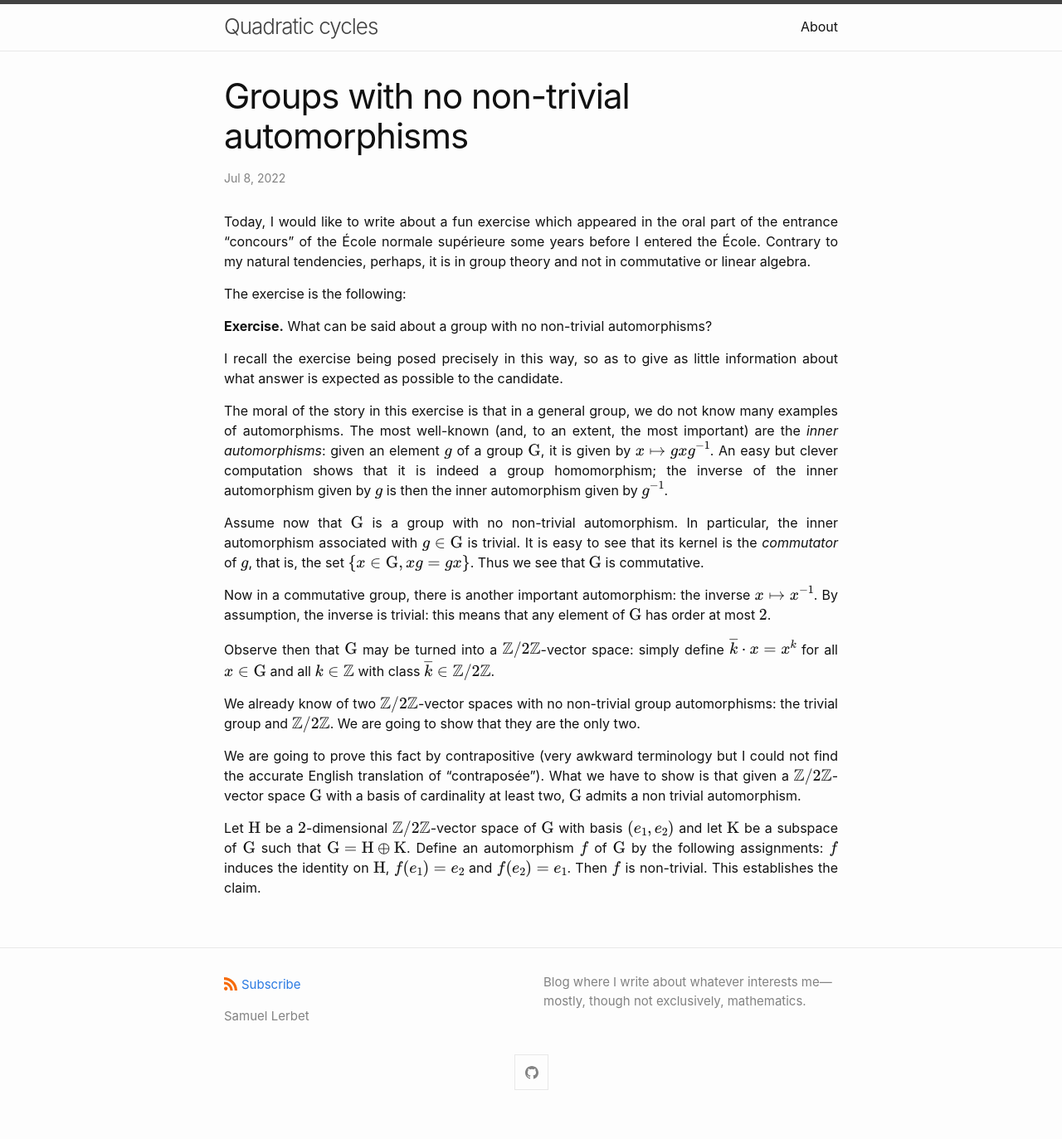
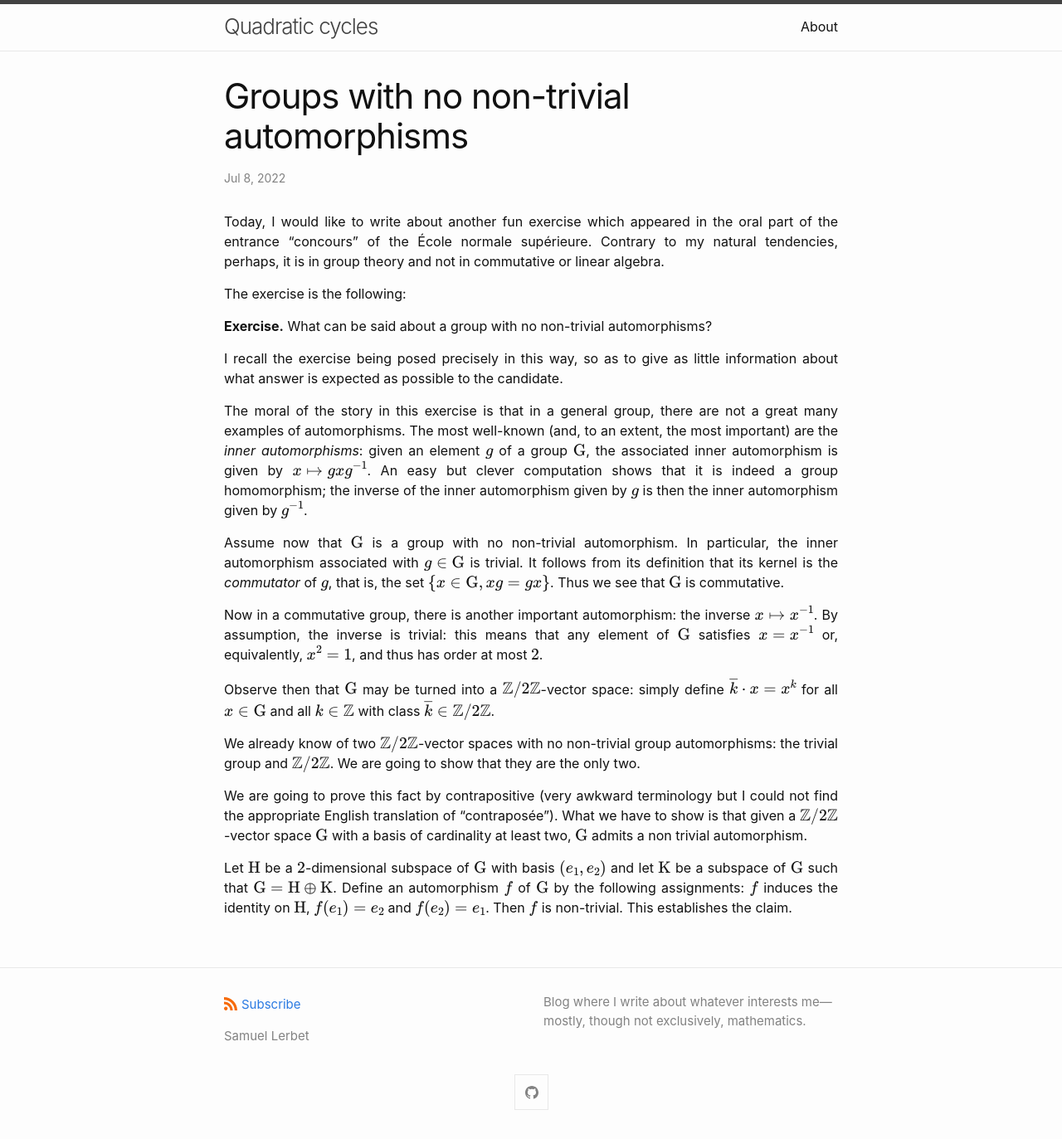
Before and after one commit to samuellerbet/samuellerbet.github.io, a Jekyll site: the page built from _posts/2022-07-08-groups-with-no-non-trivial-automorphisms.markdown, in a window 1280 px wide. Shown: the whole page at 83% size. Built offline with Jekyll 4.4.1, drawn with Linux system fonts in a browser that asks for light colours; formulas are drawn with MathJax 3; before the commit the page ends 1349 px from its top, so only the background shows below that.

Commit message:
corrected a few typos in groups with no non-trivial automorphisms

```diff
--- a/_posts/2022-07-08-groups-with-no-non-trivial-automorphisms.markdown
+++ b/_posts/2022-07-08-groups-with-no-non-trivial-automorphisms.markdown
@@ -5,7 +5,7 @@ date:   2022-07-08 10:42:00 +0200
 categories: miscellaneous-mathematics
 usemathjax: true
 ---
-<p style="text-align:justify;">Today, I would like to write about a fun exercise which appeared in the oral part of the entrance “concours” of the École normale supérieure some years before I entered the École. Contrary to my natural tendencies, perhaps, it is in group theory and not in commutative or linear algebra.</p>
+<p style="text-align:justify;">Today, I would like to write about another fun exercise which appeared in the oral part of the entrance “concours” of the École normale supérieure. Contrary to my natural tendencies, perhaps, it is in group theory and not in commutative or linear algebra.</p>
 
 <p style="text-align:justify;">The exercise is the following:</p>
 
@@ -13,16 +13,16 @@ usemathjax: true
 
 <p style="text-align:justify;">I recall the exercise being posed precisely in this way, so as to give as little information about what answer is expected as possible to the candidate.</p>
 
-<p style="text-align:justify;">The moral of the story in this exercise is that in a general group, we do not know many examples of automorphisms. The most well-known (and, to an extent, the most important) are the <em>inner automorphisms</em>: given an element $g$ of a group $\mathrm{G}$, it is given by $x\mapsto gxg^{-1}$. An easy but clever computation shows that it is indeed a group homomorphism; the inverse of the inner automorphism given by $g$ is then the inner automorphism given by $g^{-1}$.</p>
+<p style="text-align:justify;">The moral of the story in this exercise is that in a general group, there are not a great many examples of automorphisms. The most well-known (and, to an extent, the most important) are the <em>inner automorphisms</em>: given an element $g$ of a group $\mathrm{G}$, the associated inner automorphism is given by $x\mapsto gxg^{-1}$. An easy but clever computation shows that it is indeed a group homomorphism; the inverse of the inner automorphism given by $g$ is then the inner automorphism given by $g^{-1}$.</p>
 
-<p style="text-align:justify;">Assume now that $\mathrm{G}$ is a group with no non-trivial automorphism. In particular, the inner automorphism associated with $g\in\mathrm{G}$ is trivial. It is easy to see that its kernel is the <em>commutator</em> of $g$, that is, the set $\{x\in\mathrm{G},xg=gx\}$. Thus we see that $\mathrm{G}$ is commutative.</p>
+<p style="text-align:justify;">Assume now that $\mathrm{G}$ is a group with no non-trivial automorphism. In particular, the inner automorphism associated with $g\in\mathrm{G}$ is trivial. It follows from its definition that its kernel is the <em>commutator</em> of $g$, that is, the set $\{x\in\mathrm{G},xg=gx\}$. Thus we see that $\mathrm{G}$ is commutative.</p>
 
-<p style="text-align:justify;">Now in a commutative group, there is another important automorphism: the inverse $x\mapsto x^{-1}$. By assumption, the inverse is trivial: this means that any element of $\mathrm{G}$ has order at most $2$.</p>
+<p style="text-align:justify;">Now in a commutative group, there is another important automorphism: the inverse $x\mapsto x^{-1}$. By assumption, the inverse is trivial: this means that any element of $\mathrm{G}$ satisfies $x=x^{-1}$ or, equivalently, $x^2=1$, and thus has order at most $2$.</p>
 
 <p style="text-align:justify;">Observe then that $\mathrm{G}$ may be turned into a $\mathbb{Z}/2\mathbb{Z}$-vector space: simply define $\overline{k}\cdot x=x^k$ for all $x\in\mathrm{G}$ and all $k\in\mathbb{Z}$ with class $\overline{k}\in\mathbb{Z}/2\mathbb{Z}$.</p>
 
 <p style="text-align:justify;">We already know of two $\mathbb{Z}/2\mathbb{Z}$-vector spaces with no non-trivial group automorphisms: the trivial group and $\mathbb{Z}/2\mathbb{Z}$. We are going to show that they are the only two.</p>
 
-<p style="text-align:justify;">We are going to prove this fact by contrapositive (very awkward terminology but I could not find the accurate English translation of “contraposée”). What we have to show is that given a $\mathbb{Z}/2\mathbb{Z}$-vector space $\mathrm{G}$ with a basis of cardinality at least two, $\mathrm{G}$ admits a non trivial automorphism.</p>
+<p style="text-align:justify;">We are going to prove this fact by contrapositive (very awkward terminology but I could not find the appropriate English translation of “contraposée”). What we have to show is that given a $\mathbb{Z}/2\mathbb{Z}$-vector space $\mathrm{G}$ with a basis of cardinality at least two, $\mathrm{G}$ admits a non trivial automorphism.</p>
 
-<p style="text-align:justify;">Let $\mathrm{H}$ be a $2$-dimensional $\mathbb{Z}/2\mathbb{Z}$-vector space of $\mathrm{G}$ with basis $(e_1,e_2)$ and let $\mathrm{K}$ be a subspace of $\mathrm{G}$ such that $\mathrm{G}=\mathrm{H}\oplus\mathrm{K}$. Define an automorphism $f$ of $\mathrm{G}$ by the following assignments: $f$ induces the identity on $\mathrm{H}$, $f(e_1)=e_2$ and $f(e_2)=e_1$. Then $f$ is non-trivial. This establishes the claim.</p>
+<p style="text-align:justify;">Let $\mathrm{H}$ be a $2$-dimensional subspace of $\mathrm{G}$ with basis $(e_1,e_2)$ and let $\mathrm{K}$ be a subspace of $\mathrm{G}$ such that $\mathrm{G}=\mathrm{H}\oplus\mathrm{K}$. Define an automorphism $f$ of $\mathrm{G}$ by the following assignments: $f$ induces the identity on $\mathrm{H}$, $f(e_1)=e_2$ and $f(e_2)=e_1$. Then $f$ is non-trivial. This establishes the claim.</p>
```
